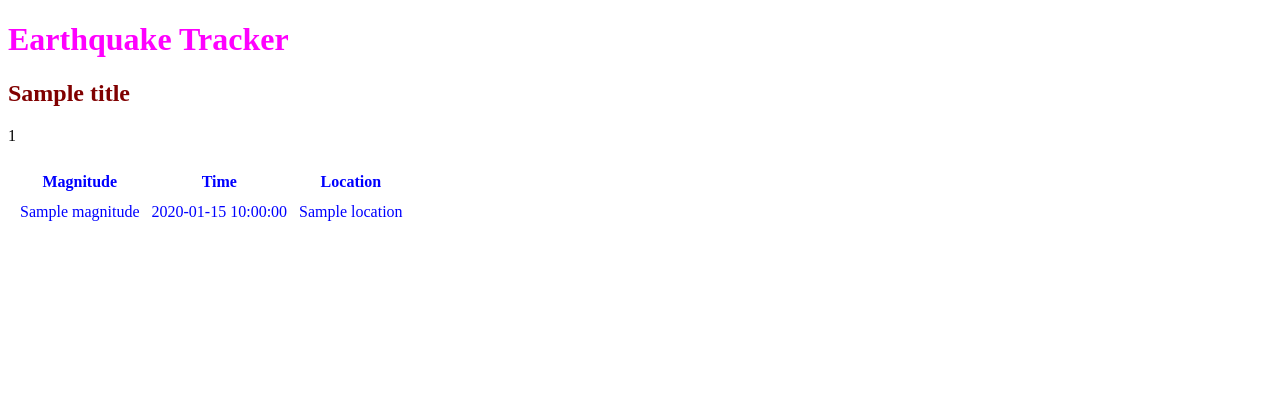
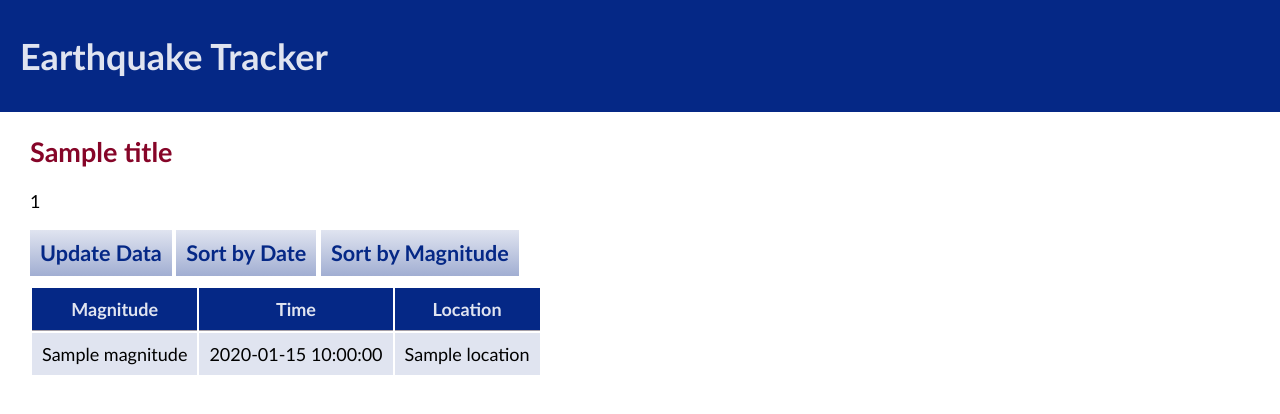
Before and after one commit to RebeccaML/EarthquakeApp, a Flask app: template templates/index.html in a window 1280 px wide. Shown: the top 414 px of the page. Run offline with Flask 2, Linux system fonts and the light colour scheme; the template is opened without the code that fills it: most values are stand-ins (such as "Sample title", 1, 10 or a date in 2020).

Commit message:
can sort by date/magnitude

```diff
--- a/app.py
+++ b/app.py
@@ -4,9 +4,19 @@ from earthquakes import get_data
 app = Flask(__name__)
 
 
-@app.route('/', methods=['GET', 'POST'])
-def searchTopic():
-    output = get_data()
+@app.route('/')
+def displayByDate():
+    output = get_data("date")
+    return render_template('index.html', title=output[0], count=output[1], events=output[2])
+
+@app.route('/fetch')
+def fetchData():
+    output = get_data("date")
+    return render_template('index.html', title=output[0], count=output[1], events=output[2])
+
+@app.route('/mag')
+def displayByMag():
+    output = get_data("mag")
     return render_template('index.html', title=output[0], count=output[1], events=output[2])
 
 if __name__ == '__main__':
--- a/static/style.css
+++ b/static/style.css
@@ -1,12 +1,61 @@
-h1 {
-    color: magenta;
+html, body {
+    margin: 0;
+    padding: 0;
+    font-family: 'Gill Sans', 'Gill Sans MT', Calibri, 'Trebuchet MS', sans-serif;
+    font-size: 18px;
+}
+
+header {
+    color: #E0E4F0;
+    background: #052886;
+    padding: 10px 20px;
+}
+
+.container {
+    padding-left: 30px;
 }
 
 h2 {
-    color: maroon;
+    color: #860528;
 }
 
-table, th, td {
-    padding: 5px;
-    color: blue;
+button {
+    padding: 10px;
+    margin-bottom: 10px;
+    background-image: linear-gradient(#E0E4F0, #A1AED2);
+    border: none;
 }
+
+button a {
+    text-decoration: none;
+    color: #052886;
+    font-weight: bold;
+    font-family: 'Gill Sans', 'Gill Sans MT', Calibri, 'Trebuchet MS', sans-serif;
+    font-size: 1.2rem;
+}
+
+button:hover {
+    background-image: linear-gradient(#C1C9E1, #8294C3);
+}
+
+th, td {
+    padding: 10px;
+}
+
+tr:nth-child(even) {
+    background-color: #C1C9E1;
+}
+
+tr:nth-child(odd) {
+    background-color: #E0E4F0;
+}
+
+th {
+    border-bottom: 1px solid #A7A1A8;
+    background-color: #052886;
+    color: #E0E4F0;
+}
+
+tr:hover {
+    background-color: #DEDCDE;
+}
--- a/templates/index.html
+++ b/templates/index.html
@@ -4,13 +4,19 @@
 <head>
     <meta charset="UTF-8">
     <title>Earthquake Tracker</title>
-    <link type="text/css" rel="stylesheet" href="{{ url_for('static', filename='style.css') }}"/>
+    <link type="text/css" rel="stylesheet" href="{{ url_for('static', filename='style.css') }}" />
 </head>
 
 <body>
+    <header>
         <h1>Earthquake Tracker</h1>
+    </header>
+    <div class="container">
         <h2>{{ title }}</h2>
         <p>{{ count }}</p>
+        <button><a href="{{ '/fetch' }}">Update Data</a></button>
+        <button><a href="{{ '/' }}">Sort by Date</a></button>
+        <button><a href="{{ '/mag' }}">Sort by Magnitude</a></button>
         <table>
             <thead>
                 <th>Magnitude</th>
@@ -27,6 +33,8 @@
                 {% endfor %}
             </tbody>
         </table>
+    </div>
+    <script src="index.js"></script>
 </body>
 
 </html>
```
Also changed, not shown: earthquakes.py (+7 -3 lines), templates/index.js (added). Lines whose indentation alone changed are shown as unchanged.
